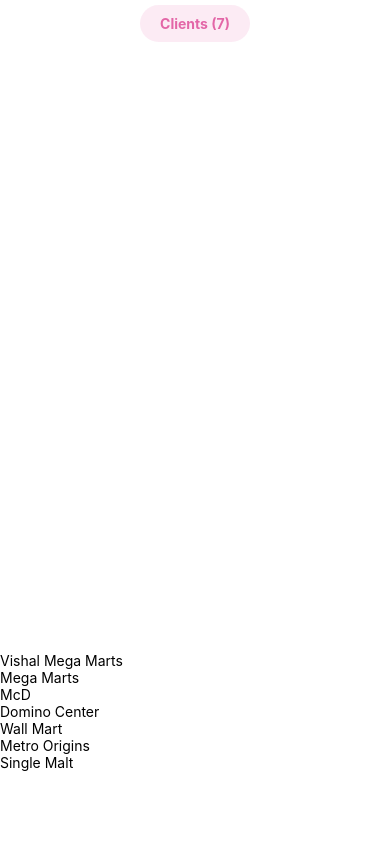
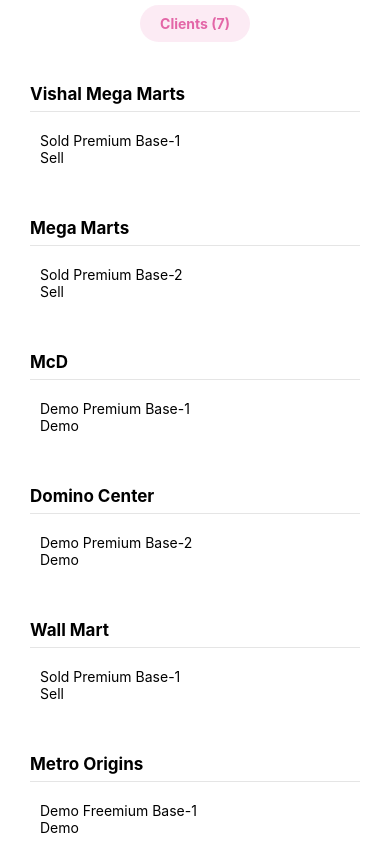
Before and after one commit to shubhamkakkar/ZipHRFlatlistTest, a React Native app: screen / in a window 390 px wide. Built offline with nearby package versions, Linux system fonts and the light colour scheme.

Commit message:
Planngin KeyValuePair type component - UI in function

```diff
--- a/App.tsx
+++ b/App.tsx
@@ -1,6 +1,22 @@
 import React from 'react';
+import { StatusBar, StyleSheet } from 'react-native';
+import { SafeAreaProvider, SafeAreaView } from 'react-native-safe-area-context';
 import FlatlistComponent from './src/Component/FlatlistComponent/FlatlistComponent';
 
 export default function App() {
-  return <FlatlistComponent />;
+  return (
+    <>
+      <StatusBar
+        backgroundColor="#009ae0"
+        translucent
+        hidden={false}
+        networkActivityIndicatorVisible
+      />
+      <SafeAreaProvider>
+        <SafeAreaView style={[StyleSheet.absoluteFill]}>
+          <FlatlistComponent />
+        </SafeAreaView>
+      </SafeAreaProvider>
+    </>
+  );
 }
--- a/package.json
+++ b/package.json
@@ -13,7 +13,8 @@
   },
   "dependencies": {
     "react": "16.11.0",
-    "react-native": "0.62.2"
+    "react-native": "0.62.2",
+    "react-native-safe-area-context": "^3.0.7"
   },
   "devDependencies": {
     "@babel/core": "^7.6.2",
--- a/src/Component/FlatlistComponent/FlatlistComponent.tsx
+++ b/src/Component/FlatlistComponent/FlatlistComponent.tsx
@@ -8,13 +8,14 @@
 
 export default function FlatlistComponent() {
   const [data, setData] = useState<TRandomData[]>(randomData);
-  const [loader, toggleLoader] = useBooleanState();
-
+  const [loader, , setLoader] = useBooleanState();
   function shuffleData() {
-    toggleLoader(); // made loader true
-    const shuffledRandomData = data.sort(() => Math.random() - 0.5);
-    setData(shuffledRandomData);
-    toggleLoader(); // made loader false
+    setLoader(true); // made loader true
+    setTimeout(() => {
+      const shuffledRandomData = data.sort(() => Math.random() - 0.5);
+      setData(shuffledRandomData);
+      setLoader(false); // made loader false
+    }, 2500);
   }
 
   return (
@@ -25,7 +26,7 @@
         keyExtractor: (_, index) => index.toString(),
         ListHeaderComponent: <ListHeaderUI title={`Clients (${data.length})`} />,
         renderItem: ({ item, index }: { item: TRandomData; index: number }) => (
-          <AnimateIncomingRenderItems {...{ trigger: loader, index }}>
+          <AnimateIncomingRenderItems {...{ trigger: !loader, index }}>
             <RenderItem {...{ item }} />
           </AnimateIncomingRenderItems>
         ),
--- a/src/Component/FlatlistComponent/RenderItem/RenderItem.tsx
+++ b/src/Component/FlatlistComponent/RenderItem/RenderItem.tsx
@@ -1,14 +1,22 @@
 import React from 'react';
 import { Text, View } from 'react-native';
 import { TRandomData } from '../randomData';
+import styles from './styleSheetRenderItem';
+import { CardTitle } from '../../../UI';
 
 type TRenderItem = {
   item: TRandomData;
 };
 export default function RenderItem({ item }: TRenderItem) {
   return (
-    <View>
-      <Text>{ item.appName }</Text>
+    <View style={styles.card}>
+      <CardTitle title={item.appName} />
+      <View style={styles.cardDescription}>
+        <View>
+          <Text>{ item.actionTaken }</Text>
+          <Text>{ item.meetingType }</Text>
+        </View>
+      </View>
     </View>
   );
 }
--- a/src/Component/FlatlistComponent/RenderItem/styleSheetRenderItem.ts
+++ b/src/Component/FlatlistComponent/RenderItem/styleSheetRenderItem.ts
@@ -1,5 +1,15 @@
 import { StyleSheet } from 'react-native';
 
-const styles = StyleSheet.create({});
+const styles = StyleSheet.create({
+  card: {
+    flex: 1,
+    margin: 10,
+    padding: 10,
+  },
+  cardDescription: {
+    marginHorizontal: 20,
+    marginTop: 20,
+  },
+});
 
 export default styles;
--- a/src/UI/AnimateIncomingRenderItems/AnimateIncomingRenderItems.tsx
+++ b/src/UI/AnimateIncomingRenderItems/AnimateIncomingRenderItems.tsx
@@ -1,5 +1,5 @@
 import React, { useEffect } from 'react';
-import { Animated, Dimensions } from 'react-native';
+import { Animated, Dimensions, Easing } from 'react-native';
 import styles from './styleSheetAnimateIncomingRenderItems';
 
 type TAnimateIncomingRenderItems = {
@@ -19,9 +19,10 @@
     if (trigger) {
       Animated.timing(translateY, {
         toValue: 0,
-        delay: index < 5 ? index * 10 : 10,
+        delay: index < 10 ? index * 50 : 20,
         useNativeDriver: true,
-        duration: 250,
+        duration: 500,
+        easing: Easing.linear,
       }).start();
     }
   }, [trigger]);
--- /dev/null
+++ b/src/UI/CardTitle/CardTitle.tsx
@@ -0,0 +1,25 @@
+import React from 'react';
+import { View, Text } from 'react-native';
+import styles from './styleSheetCardTitle';
+
+type TCardTitle = {
+    title: string;
+    color?: string;
+    center?:boolean
+}
+export default function CardTitle({ title, center, color } : TCardTitle) {
+  return (
+    <View style={styles.containerCardTitle}>
+      <View style={styles.cardTitleContainer}>
+        <Text
+          style={[
+            styles.cardTitleText,
+            { textAlign: center ? 'center' : 'left', color: color || 'black' },
+          ]}
+        >
+          {title}
+        </Text>
+      </View>
+    </View>
+  );
+}
--- /dev/null
+++ b/src/UI/CardTitle/styleSheetCardTitle.ts
@@ -0,0 +1,21 @@
+import { StyleSheet } from 'react-native';
+
+const styles = StyleSheet.create({
+  containerCardTitle: {
+    borderBottomWidth: 1,
+    borderBottomColor: '#e5e5e5',
+    paddingBottom: 5,
+    marginHorizontal: 10,
+    paddingTop: 10,
+  },
+  cardTitleContainer: {
+    flex: 1,
+  },
+  cardTitleText: {
+    fontWeight: 'bold',
+    fontSize: 17,
+    lineHeight: 24,
+  },
+});
+
+export default styles;
--- a/src/UI/ListHeaderUI/styleSheetListHeaderUI.ts
+++ b/src/UI/ListHeaderUI/styleSheetListHeaderUI.ts
@@ -5,7 +5,7 @@
     flex: 1,
     justifyContent: 'center',
     alignItems: 'center',
-    marginBottom: 10,
+    marginVertical: 10,
     marginTop: 5,
   },
   listHeaderTitleContainer: {
--- a/src/UI/index.ts
+++ b/src/UI/index.ts
@@ -2,3 +2,4 @@
   default as AnimateIncomingRenderItems,
 } from './AnimateIncomingRenderItems/AnimateIncomingRenderItems';
 export { default as ListHeaderUI } from './ListHeaderUI/ListHeaderUI';
+export { default as CardTitle } from './CardTitle/CardTitle';
```
Also changed, not shown: index.js (+4 -6 lines), 1 other file (tests, documents, lock files or other folders).
